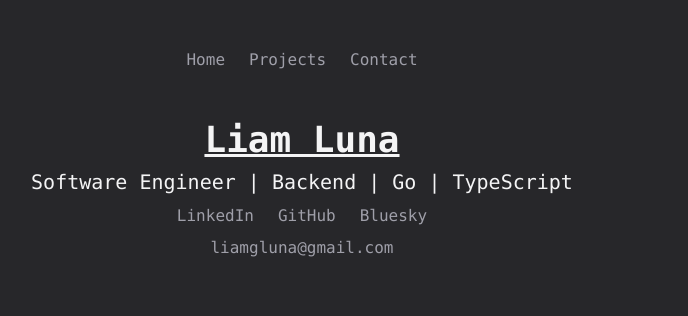
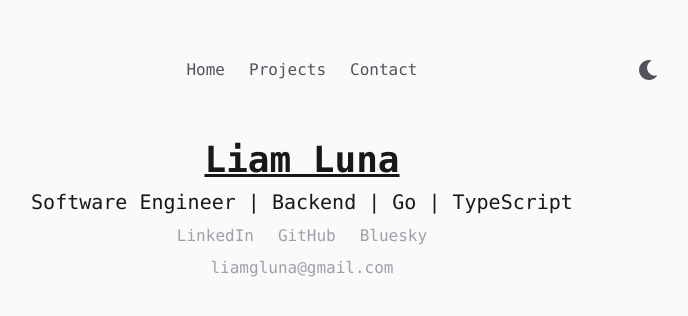
Before and after one commit to liamgluna/liamluna, a React (Vite) app: page / in a window 1280 px wide. Shown: the top 316 px of the page, without its empty margins (338-1026 px from the left). Built offline with nearby package versions, Linux system fonts and the light colour scheme.

Commit message:
add dark mode

```diff
--- a/index.html
+++ b/index.html
@@ -5,6 +5,23 @@
     <link rel="icon" type="image/svg+xml" href="/ll-v2.ico" />
     <meta name="viewport" content="width=device-width, initial-scale=1.0" />
     <title>Liam Luna</title>
+    <script>
+      (() => {
+        try {
+          const stored = localStorage.getItem('theme');
+          const preferred =
+            stored === 'dark' || stored === 'light'
+              ? stored
+              : window.matchMedia('(prefers-color-scheme: dark)').matches
+                ? 'dark'
+                : 'light';
+
+          document.documentElement.classList.toggle('dark', preferred === 'dark');
+        } catch {
+          // no-op
+        }
+      })();
+    </script>
   </head>
   <body>
     <div id="root"></div>
--- a/src/App.tsx
+++ b/src/App.tsx
@@ -1,21 +1,74 @@
 import { Contact } from './pages/Contact';
 import { Home } from './pages/Home';
 import { Projects } from './pages/Projects';
+import { useEffect, useState } from 'react';
+import { FaMoon, FaSun } from 'react-icons/fa';
 import { Link, Route, Routes } from 'react-router-dom';
+import { Toaster } from 'sonner';
+
+function getInitialTheme(): 'dark' | 'light' {
+  const stored = window.localStorage.getItem('theme');
+  if (stored === 'dark' || stored === 'light') {
+    return stored;
+  }
+
+  return window.matchMedia('(prefers-color-scheme: dark)').matches ? 'dark' : 'light';
+}
 
 function App() {
+  const [theme, setTheme] = useState<'dark' | 'light'>(getInitialTheme);
+
+  useEffect(() => {
+    document.documentElement.classList.toggle('dark', theme === 'dark');
+    window.localStorage.setItem('theme', theme);
+  }, [theme]);
+
   return (
-    <div className="flex min-h-screen flex-col bg-zinc-800 text-zinc-100">
-      <nav className="mx-auto flex max-w-3xl items-center justify-center gap-6 px-4 py-12 font-mono">
-        <Link to="/" className="text-xs text-zinc-400 hover:text-zinc-200 sm:text-base">
+    <div className="flex min-h-screen flex-col bg-zinc-50 text-zinc-900 dark:bg-zinc-800 dark:text-zinc-100">
+      <Toaster theme={theme} position="top-right" />
+
+      <nav className="mx-auto w-full max-w-3xl px-4 py-8 font-mono sm:py-12">
+        <div className="grid grid-cols-3 items-center">
+          <div />
+
+          <div className="min-w-0 justify-self-center">
+            <div className="flex items-center justify-center gap-3 sm:gap-6">
+              <Link
+                to="/"
+                className="text-sm text-zinc-600 hover:text-zinc-900 sm:text-base dark:text-zinc-400 dark:hover:text-zinc-200"
+              >
                 Home
               </Link>
-        <Link to="/projects" className="text-xs text-zinc-400 hover:text-zinc-200 sm:text-base">
+              <Link
+                to="/projects"
+                className="text-sm text-zinc-600 hover:text-zinc-900 sm:text-base dark:text-zinc-400 dark:hover:text-zinc-200"
+              >
                 Projects
               </Link>
-        <Link to="/contact" className="text-xs text-zinc-400 hover:text-zinc-200 sm:text-base">
+              <Link
+                to="/contact"
+                className="text-sm text-zinc-600 hover:text-zinc-900 sm:text-base dark:text-zinc-400 dark:hover:text-zinc-200"
+              >
                 Contact
               </Link>
+            </div>
+          </div>
+
+          <div className="justify-self-end">
+            <button
+              type="button"
+              onClick={() => setTheme((t) => (t === 'dark' ? 'light' : 'dark'))}
+              className="inline-flex items-center justify-center rounded-md p-2 text-zinc-600 hover:bg-zinc-200/40 hover:text-zinc-900 focus-visible:ring-2 focus-visible:ring-zinc-300 focus-visible:outline-none sm:p-3 dark:text-zinc-400 dark:hover:bg-white/10 dark:hover:text-zinc-200 dark:focus-visible:ring-zinc-600"
+              aria-label={theme === 'dark' ? 'Switch to light mode' : 'Switch to dark mode'}
+            >
+              {theme === 'dark' ? (
+                <FaSun className="h-4 w-4 sm:h-5 sm:w-5" aria-hidden="true" />
+              ) : (
+                <FaMoon className="h-4 w-4 sm:h-5 sm:w-5" aria-hidden="true" />
+              )}
+            </button>
+          </div>
+        </div>
       </nav>
 
       <Routes>
```
Lines whose indentation alone changed are shown as unchanged.
